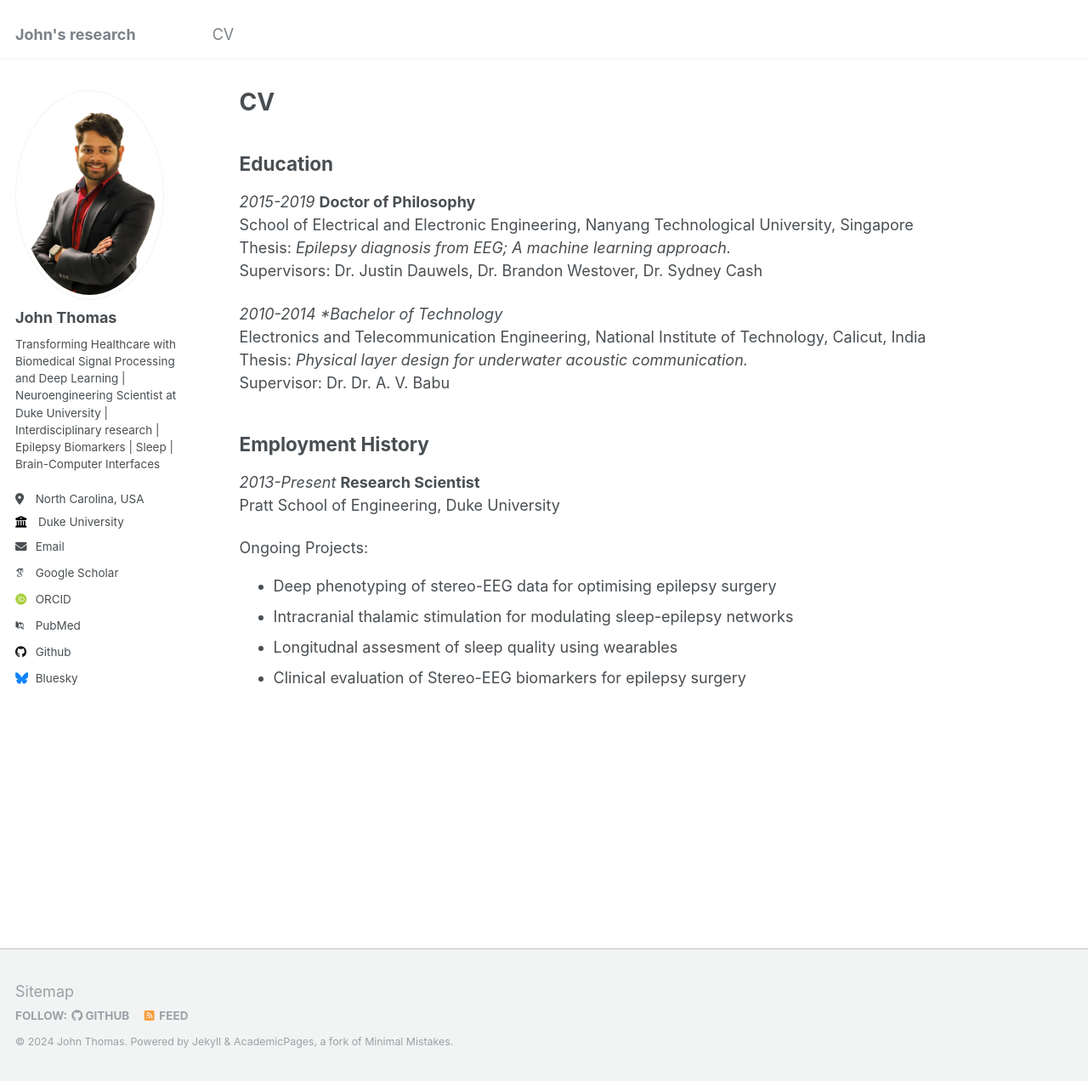
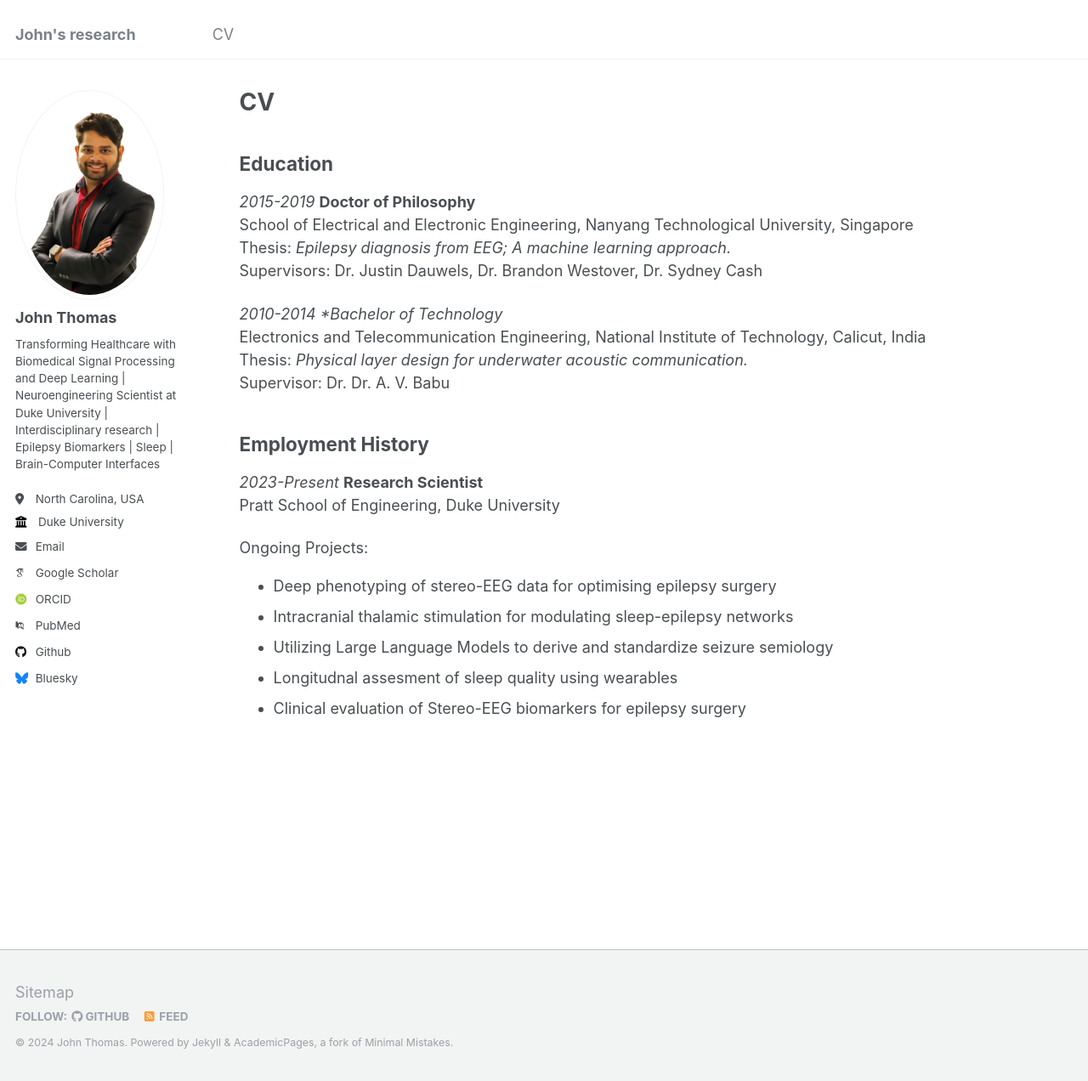
Before and after one commit to johnthomasphd/johnthomasphd.github.io, a Jekyll site: the page built from _pages/cv.md, in a window 1280 px wide and 1272 px high. Shown: the whole window at 85% size. Built offline with Jekyll 4.4.1, drawn with Linux system fonts in a browser that asks for light colours; some web fonts are replaced.

Commit message:
Update cv.md

```diff
--- a/_pages/cv.md
+++ b/_pages/cv.md
@@ -21,12 +21,13 @@ Supervisor: Dr. Dr. A. V. Babu
 
 ## Employment History
 
-*2013-Present* **Research Scientist**
+*2023-Present* **Research Scientist**
 Pratt School of Engineering, Duke University
 <div style="margin-top: 0px; margin-bottom: 0px;">
 Ongoing Projects:</div>
 
 * Deep phenotyping of stereo-EEG data for optimising epilepsy surgery
 * Intracranial thalamic stimulation for modulating sleep-epilepsy networks
+* Utilizing Large Language Models to derive and standardize seizure semiology
 * Longitudnal assesment of sleep quality using wearables
 * Clinical evaluation of Stereo-EEG biomarkers for epilepsy surgery
```
